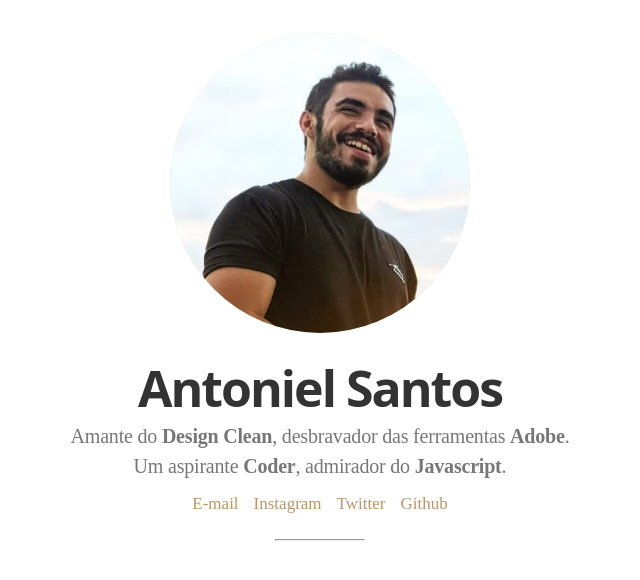
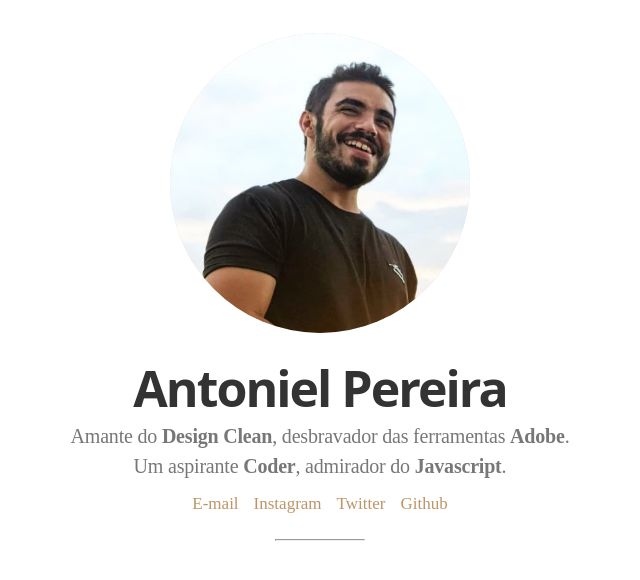
Before and after one commit to antdcriativo/site-pessoal, a plain HTML site: page index.html in a window 1280 px wide. Shown: the whole page, without its empty margins (320-960 px from the left). Drawn offline with Linux system fonts and the light colour scheme.

Commit message:
Update index.html

```diff
--- a/index.html
+++ b/index.html
@@ -3,13 +3,13 @@
 <head>
 	<meta charset="utf-8">
 	<link href="styles/custom.css" rel="stylesheet">
-	<title>Antoniel Santos</title>
+	<title>Antoniel Pereira</title>
 	<link rel="shortcut icon" href="imagens\favicon.ico">
 </head>
 <body>
 	<center>
-		<img src="imagens\lab2.jpg" title="Antoniel Santos"/>
-		<h1>Antoniel Santos</h1>
+		<img src="imagens\lab2.jpg" title="Antoniel Pereira"/>
+		<h1>Antoniel Pereira</h1>
 		<div class="hero-description">
 			Amante do <strong>Design Clean</strong>, desbravador das ferramentas <strong>Adobe</strong>.<br>
 			Um aspirante <strong>Coder</strong>, admirador do <strong>Javascript</strong>.<br>
```
